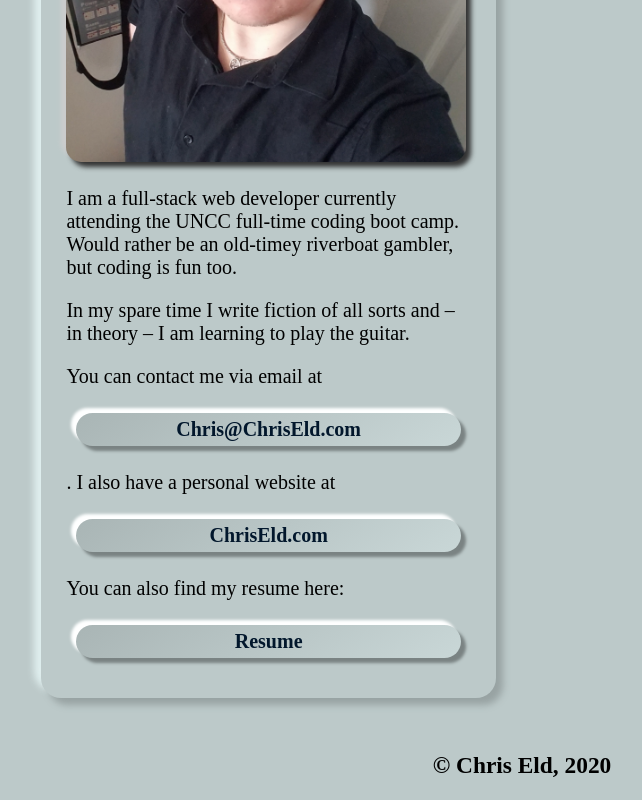
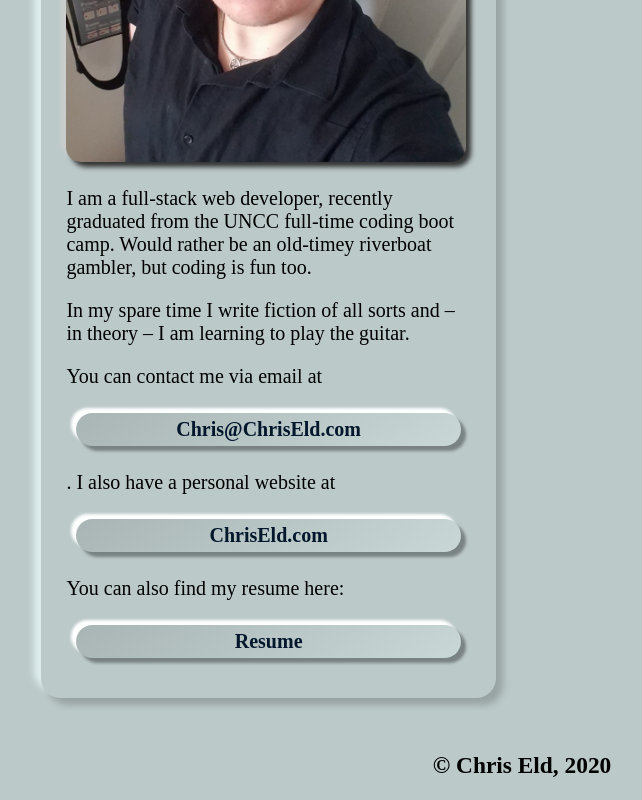
Before and after one commit to chriseld/portfolio, a plain HTML site: page contact.html in a window 1280 px wide. Shown: the part 783-1583 px from the top of the page, without its empty margins (118-760 px from the left). Drawn offline with nearby package versions, Linux system fonts and the light colour scheme.

Commit message:
updated about me

```diff
--- a/contact.html
+++ b/contact.html
@@ -28,7 +28,7 @@
         <div class="card">
             <h3>About Me</h3>
             <img id="myPic" src="assets/img/Chris-Eld.jpg" alt="A picture of myself">
-            <p>I am a full-stack web developer currently attending the UNCC full-time coding boot camp. Would rather be an old-timey riverboat gambler, but coding is fun too.</p>
+            <p>I am a full-stack web developer, recently graduated from the UNCC full-time coding boot camp. Would rather be an old-timey riverboat gambler, but coding is fun too.</p>
             <p>In my spare time I write fiction of all sorts and – in theory – I am learning to play the guitar.</p>
 
             <p>You can contact me via email at <a href="mailto:chris@chriseld.com" target="_top">Chris@ChrisEld.com</a>. I also have a personal website at <a href="https://chriseld.com" target="_blank">ChrisEld.com</a></p>
```
